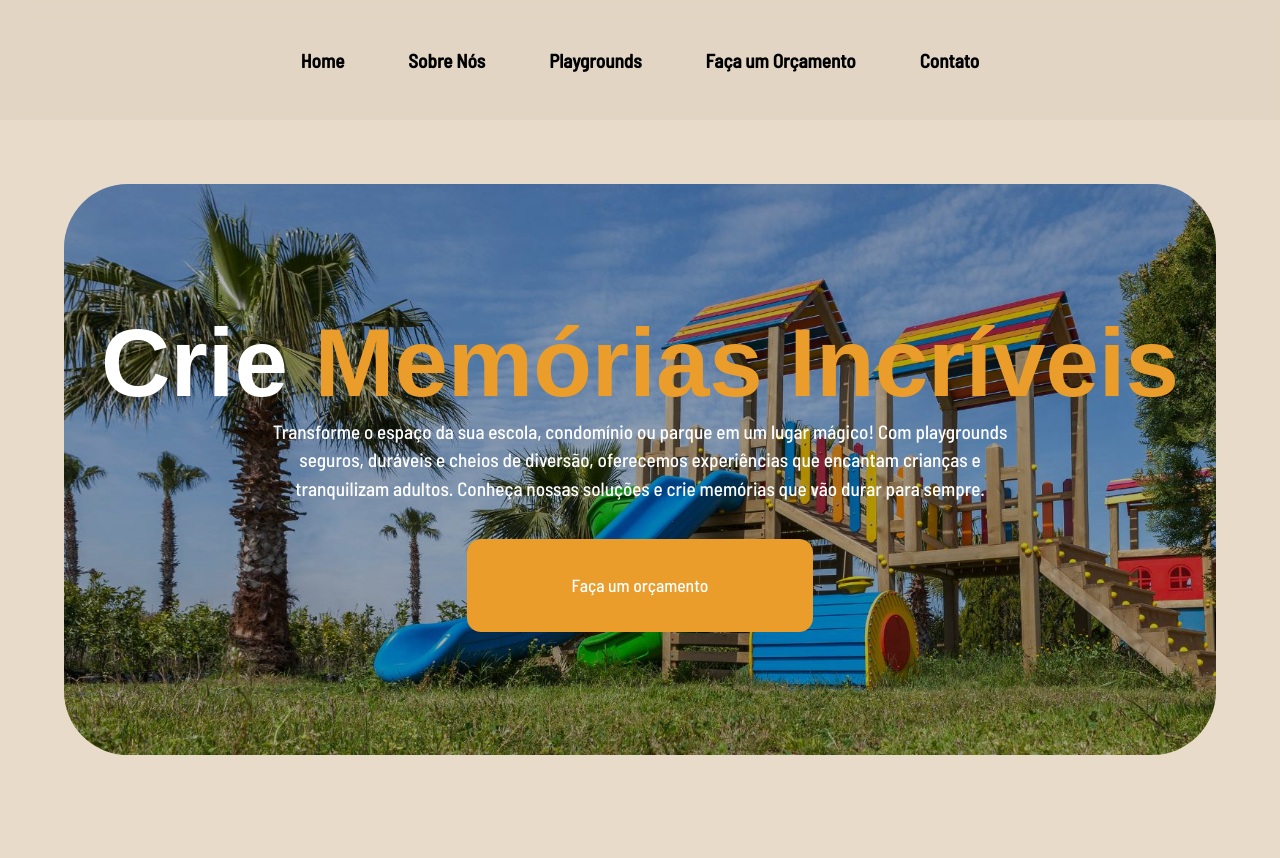
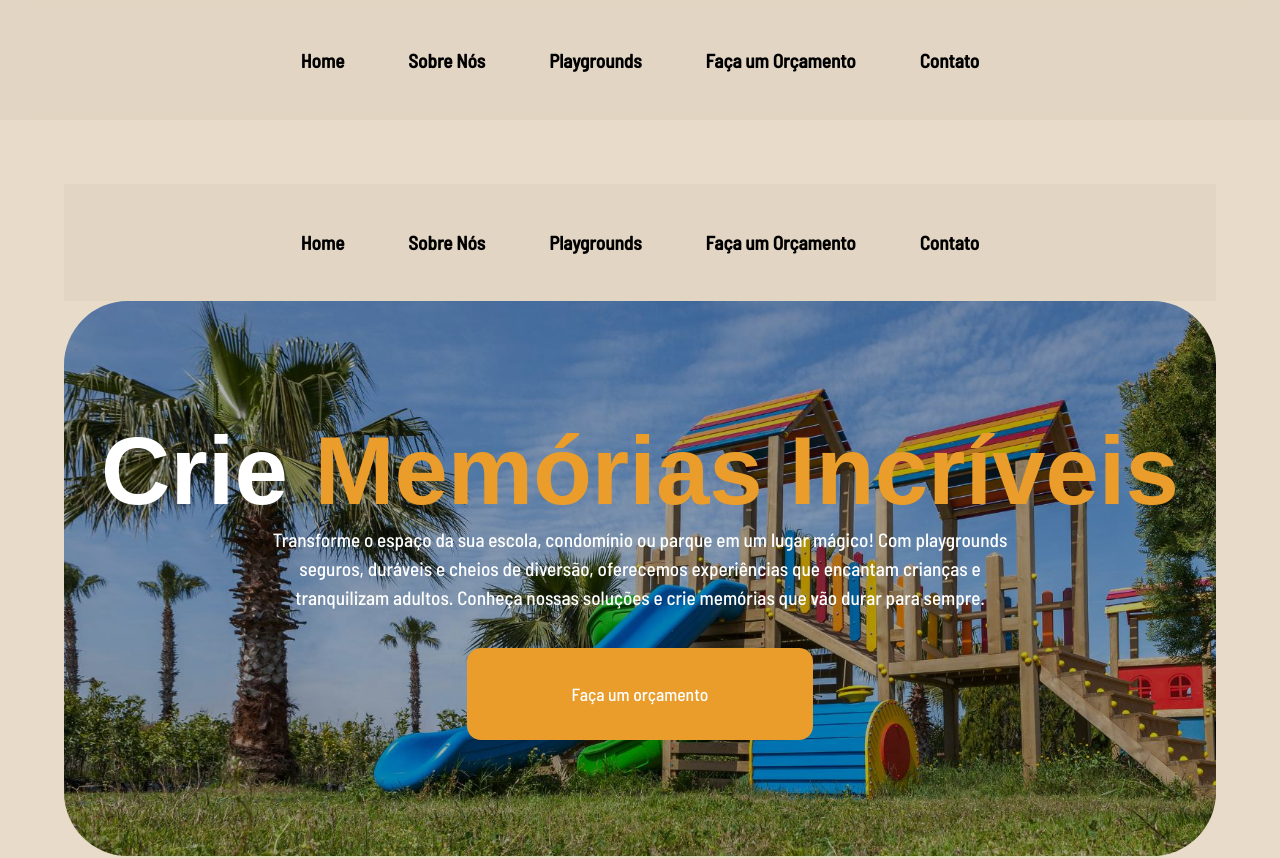
Before and after one commit to Gabriel-Andreoni/lp-template, a Next.js app: page / in a window 1280 px wide. Shown: the top 858 px of the page. Built offline with nearby package versions, Linux system fonts and the light colour scheme; a web font is replaced by a local one.

Commit message:
Update index.tsx

```diff
--- a/app/sections/Hero/index.tsx
+++ b/app/sections/Hero/index.tsx
@@ -1,11 +1,12 @@
 import { Atop } from '@/app/components/AtopFont';
 import './hero.css';
-
+import { Menu } from '@/app/components/Menu';
 
 
 export function Hero() {
     return (
         <section className="hero--container">
+            <Menu />
             <div className="hero--content">
                 <h1 className={`hero--content--title ${Atop.className}`}>Crie <span>Memórias Incríveis</span></h1>
                 <p className="hero--content--text">Transforme o espaço da sua escola, condomínio ou parque em um lugar mágico! Com playgrounds seguros, duráveis e cheios de diversão, oferecemos experiências que encantam crianças e tranquilizam adultos. Conheça nossas soluções e crie memórias que vão durar para sempre.</p>
```
